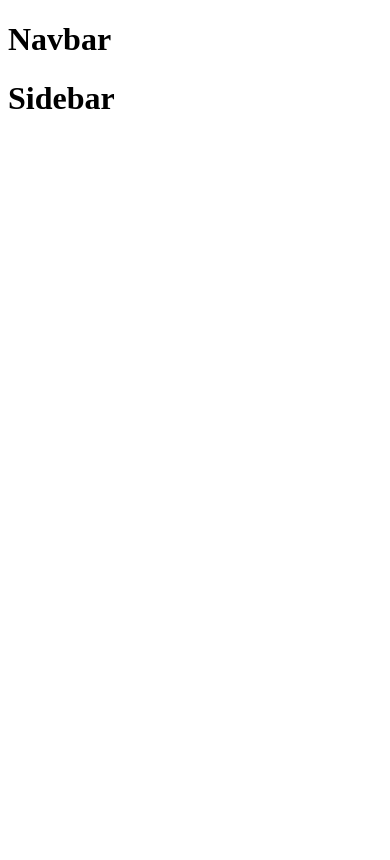
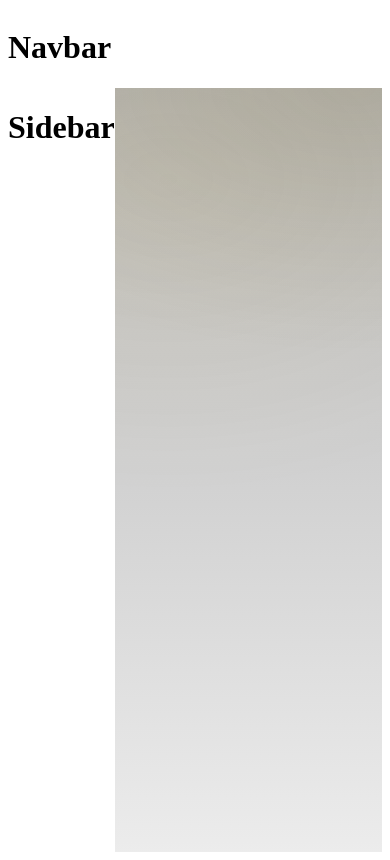
Before and after one commit to Debug-Dames/Bank-System, a React app in the folder frontend/: page /dashboard in a window 390 px wide. Built offline with nearby package versions, Linux system fonts and the light colour scheme; the HTML template or start-up script is replaced by a standard one.

Commit message:
feat(layout): add layout css with main content area and responsive margin

```diff
--- a/frontend/src/components/layout/styles/layout.css
+++ b/frontend/src/components/layout/styles/layout.css
@@ -1,11 +1,38 @@
-.layout {
+/* ============================================================
+   AppLayout — components/layout/styles/layout.css
+   ============================================================ */
+
+.app-layout {
   display: flex;
+  flex-direction: column;
+  min-height: 100vh;
 }
 
-.main {
+.app-layout__body {
+  display: flex;
   flex: 1;
+  padding-top: var(--navbar-height);
 }
 
-.content {
-  padding: 20px;
+.app-layout__main {
+  flex: 1;
+  /* Reserve space for the sidebar on desktop */
+  margin-left: var(--sidebar-width);
+  padding: clamp(16px, 2.6vw, 28px);
+  overflow: auto;
+  scrollbar-gutter: stable;
+  min-height: calc(100vh - var(--navbar-height));
+
+  background:
+    radial-gradient(900px 480px at 90% 0%, rgba(111, 94, 35, 0.14), transparent 55%),
+    radial-gradient(800px 540px at 20% 12%, rgba(234, 208, 122, 0.10), transparent 58%),
+    linear-gradient(180deg, rgba(11, 11, 11, 0.30), rgba(11, 11, 11, 0.08));
 }
+
+/* ── Responsive ───────────────────────────────────────────── */
+@media (max-width: 940px) {
+  .app-layout__main {
+    /* Sidebar is off-screen on mobile — full width */
+    margin-left: 0;
+  }
+}
```
